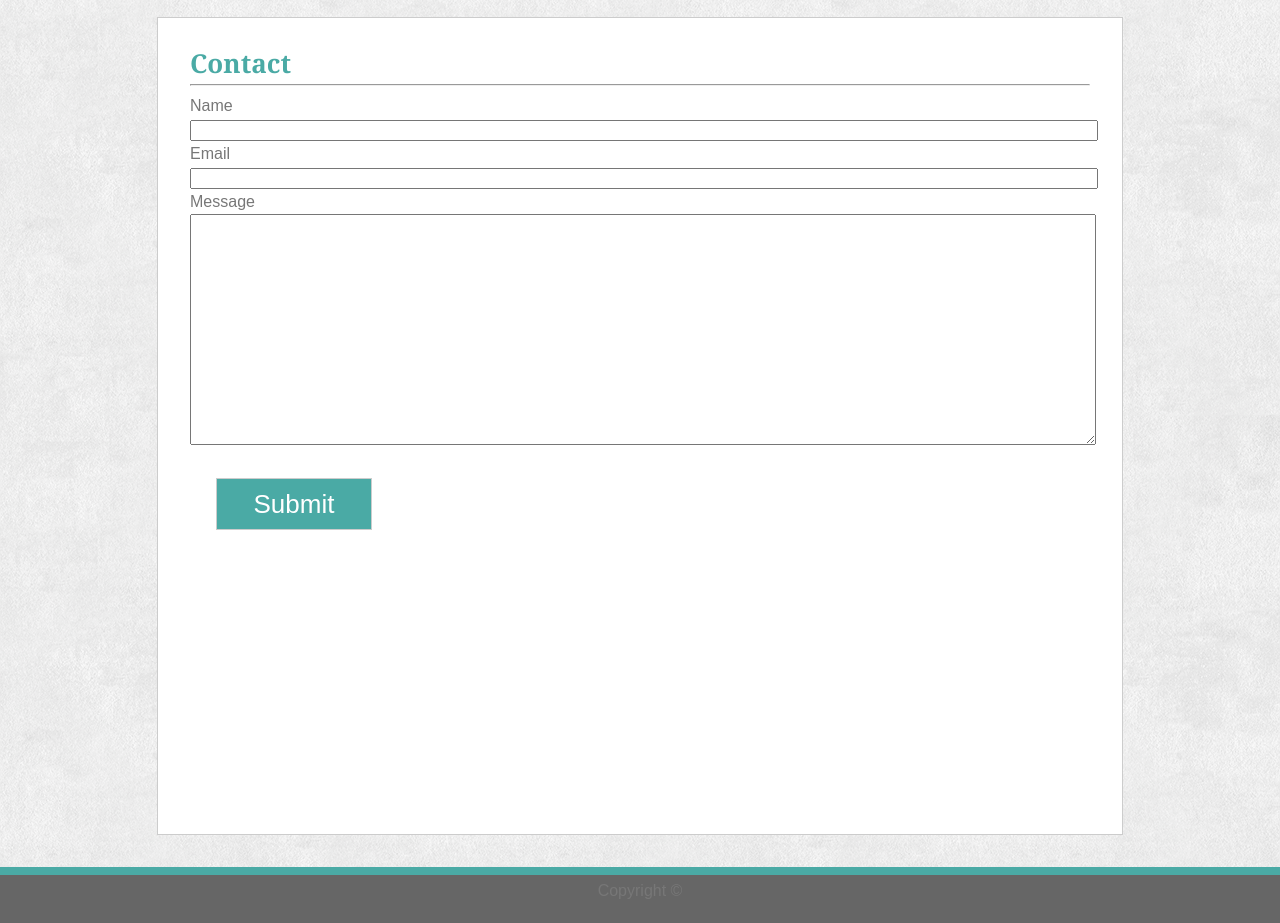
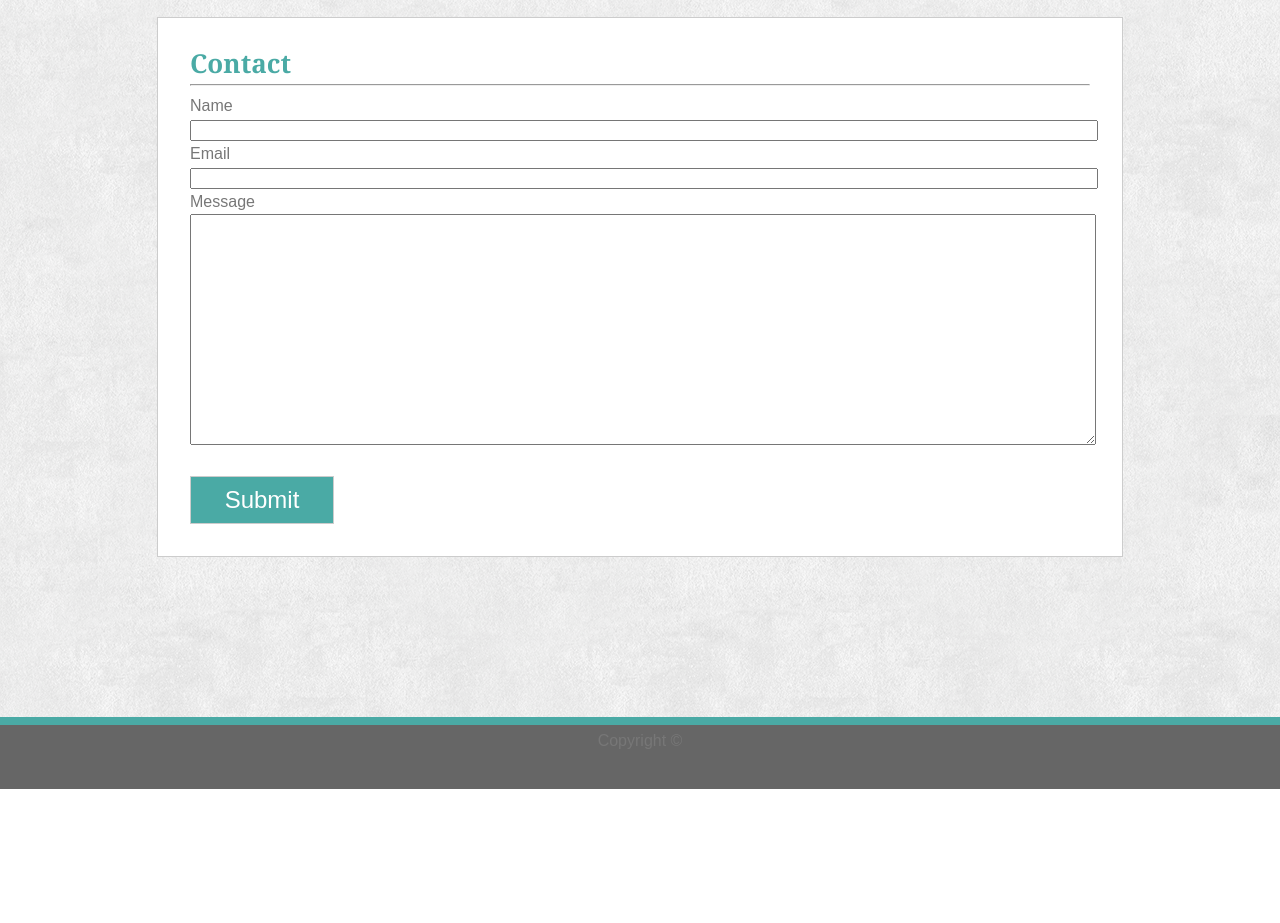
Before and after one commit to kiselblat/Basic-Portfolio, a plain HTML site: page contact.html in a window 1280 px wide. Shown: the part 97-1020 px from the top of the page. After the commit the page ends 886 px from the top, so only its background shows below. Drawn offline with Linux system fonts and the light colour scheme.

Commit message:
replaced sticky footer method

```diff
--- a/assets/css/style.css
+++ b/assets/css/style.css
@@ -6,6 +6,9 @@ body{
     color: #777777;
     font-family: 'Arial', 'Helvetica Neue', Helvetica, sans-serif;
     z-index: -2;
+    /* flexbox didn't work like I wanted & I don't really get it */
+    /* display: flex; */
+    /* flex-direction:column; */
 }
 
 header {
@@ -49,16 +52,19 @@ nav {
 }
 
 footer {
-    height: 3em;
+    height: 4em;
     background-color: #666666;
     border-top: 0.5em solid #4aaaa5;
     text-align: center;
+    margin-bottom: -4em;
+    /* flex-shrink: 0; */
 }
 
 section {
     background-color: #ffffff;
     width: 900px;
-    min-height: calc(100vh - 3em);
+    min-height: 100%;
+    /* flex: 1 0 auto; */
     padding: 2em;
     margin-left: auto;
     margin-right: auto;
@@ -66,6 +72,14 @@ section {
     margin-bottom: 2em;
     border: 1px solid #cccccc;
 }
+
+/* helps make the sticky footer work. */
+/* unsatisfatorily, I might add       */
+.pusher {
+    height: 8em;
+    /* margin-bottom: -4em; */
+    /* min-height: calc(30vh - 4em); */
+    }
 
 #profile-pic {
     float: left;
@@ -82,8 +96,8 @@ p {
 .portfolio {
     position: relative;
     display: inline-block;
-    width: 300px;
-    margin: 10px;
+    width: 19em;
+    margin: .625em;
 }
 
 .portfolio-pic {
@@ -117,8 +131,8 @@ input[type=text], input[type=email] {
 input[type=submit] {
     height: 2em;
     width: 6em;
-    margin: 1em;
-    font-size: 1.625em;
+    margin-top: 1em;
+    font-size: 1.5em;
     color: #ffffff;
     background-color: #4aaaa5;
     text-shadow: none;
--- a/contact.html
+++ b/contact.html
@@ -38,6 +38,8 @@
         </form>
     </section>
 
+    <div class="pusher"> </div>
+
     <footer>
         <p>Copyright &copy;</p>
     </footer>
```
Also changed, not shown: index.html (+2 -0 lines), portfolio.html (+2 -0 lines).
